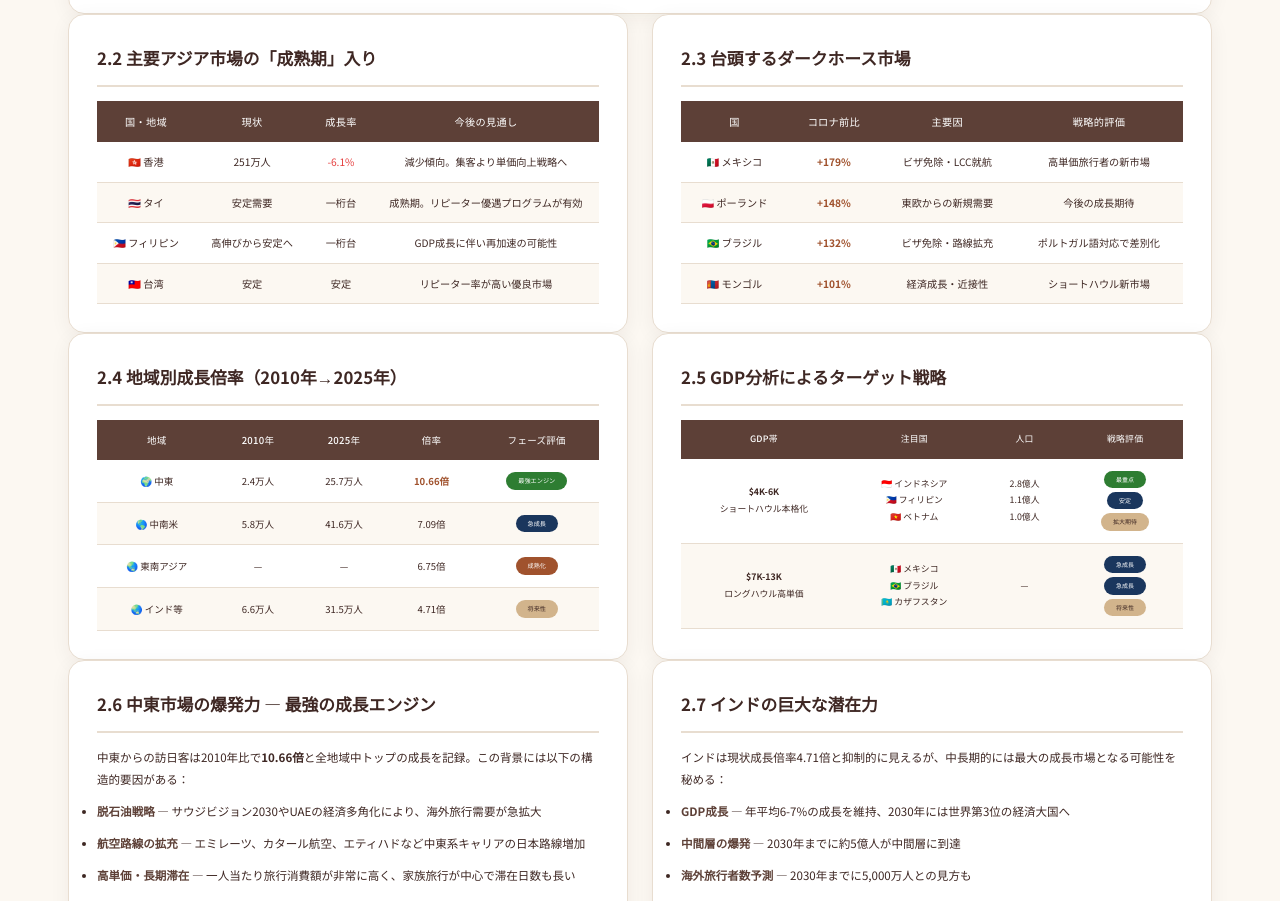
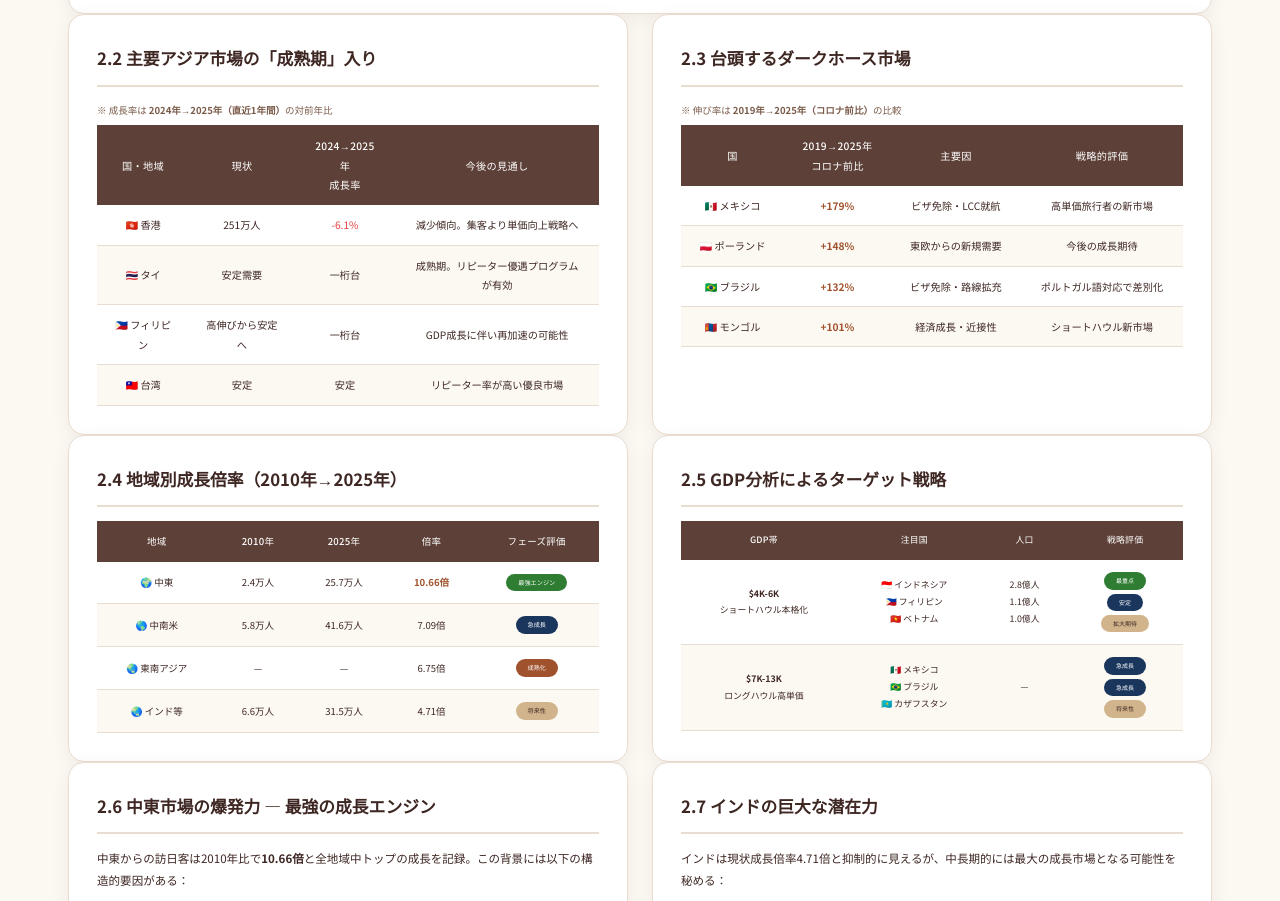
Before and after one commit to InnBuddy/hotel-inbound-manual, a plain HTML site: page hotel_sales_manual.html in a window 1280 px wide. Shown: the part 3618-4519 px from the top of the page. Drawn offline with nearby package versions, Linux system fonts and the light colour scheme; a web font is replaced by a local one.

Commit message:
Fix: 成熟国は2024→2025年、ダークホースは2019→2025年の期間を明確化

```diff
--- a/hotel_sales_manual.html
+++ b/hotel_sales_manual.html
@@ -555,8 +555,9 @@
   <div class="card">
     <div class="card-header">2.2 主要アジア市場の「成熟期」入り</div>
     <div class="card-body">
+      <p style="font-size:0.7em; color:var(--text-light); margin-bottom:6px;">※ 成長率は <strong>2024年→2025年（直近1年間）</strong>の対前年比</p>
       <table style="font-size:0.75em;">
-        <thead><tr><th>国・地域</th><th>現状</th><th>成長率</th><th>今後の見通し</th></tr></thead>
+        <thead><tr><th>国・地域</th><th>現状</th><th>2024→2025年<br>成長率</th><th>今後の見通し</th></tr></thead>
         <tbody>
           <tr><td>🇭🇰 香港</td><td>251万人</td><td style="color:#E53E3E;">-6.1%</td><td>減少傾向。集客より単価向上戦略へ</td></tr>
           <tr><td>🇹🇭 タイ</td><td>安定需要</td><td>一桁台</td><td>成熟期。リピーター優遇プログラムが有効</td></tr>
@@ -569,8 +570,9 @@
   <div class="card">
     <div class="card-header">2.3 台頭するダークホース市場</div>
     <div class="card-body">
+      <p style="font-size:0.7em; color:var(--text-light); margin-bottom:6px;">※ 伸び率は <strong>2019年→2025年（コロナ前比）</strong>の比較</p>
       <table style="font-size:0.75em;">
-        <thead><tr><th>国</th><th>コロナ前比</th><th>主要因</th><th>戦略的評価</th></tr></thead>
+        <thead><tr><th>国</th><th>2019→2025年<br>コロナ前比</th><th>主要因</th><th>戦略的評価</th></tr></thead>
         <tbody>
           <tr><td>🇲🇽 メキシコ</td><td style="color:var(--brown-500); font-weight:700;">+179%</td><td>ビザ免除・LCC就航</td><td>高単価旅行者の新市場</td></tr>
           <tr><td>🇵🇱 ポーランド</td><td style="color:var(--brown-500); font-weight:700;">+148%</td><td>東欧からの新規需要</td><td>今後の成長期待</td></tr>
```
Also changed, not shown: hotel_sales_deck.html (+2 -2 lines), index.html (+4 -2 lines), 1 other file.
